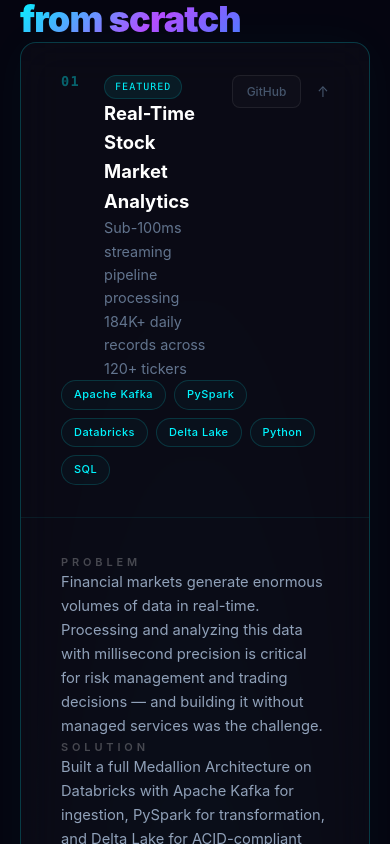
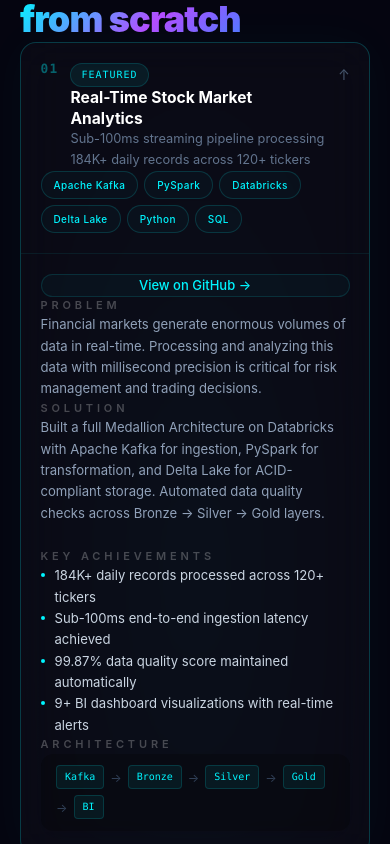
Before and after one commit to Sam1377/Sahil_Portfolio, a Next.js app: page / in a window 390 px wide. Shown: the part 4820-5664 px from the top of the page. Built offline with nearby package versions, Linux system fonts and the light colour scheme.

Commit message:
Refactor project descriptions and improve layout

```diff
--- a/app/components/Projects.tsx
+++ b/app/components/Projects.tsx
@@ -5,13 +5,12 @@ import { useInView } from 'react-intersection-observer';
 
 const projects = [
   {
-    id: 'stock',
-    number: '01',
+    id: 'stock', number: '01',
     title: 'Real-Time Stock Market Analytics',
     tagline: 'Sub-100ms streaming pipeline processing 184K+ daily records across 120+ tickers',
     color: '#00f5ff',
-    problem: 'Financial markets generate enormous volumes of data in real-time. Processing and analyzing this data with millisecond precision is critical for risk management and trading decisions — and building it without managed services was the challenge.',
-    solution: 'Built a full Medallion Architecture on Databricks with Apache Kafka for ingestion, PySpark for transformation, and Delta Lake for ACID-compliant storage. Automated data quality checks across Bronze → Silver → Gold layers ensure a 99.87% quality score.',
+    problem: 'Financial markets generate enormous volumes of data in real-time. Processing and analyzing this data with millisecond precision is critical for risk management and trading decisions.',
+    solution: 'Built a full Medallion Architecture on Databricks with Apache Kafka for ingestion, PySpark for transformation, and Delta Lake for ACID-compliant storage. Automated data quality checks across Bronze → Silver → Gold layers.',
     impact: [
       '184K+ daily records processed across 120+ tickers',
       'Sub-100ms end-to-end ingestion latency achieved',
@@ -19,18 +18,17 @@ const projects = [
       '9+ BI dashboard visualizations with real-time alerts',
     ],
     stack: ['Apache Kafka', 'PySpark', 'Databricks', 'Delta Lake', 'Python', 'SQL'],
-    architecture: ['Kafka Producer', '→', 'Bronze Layer', '→', 'Silver Layer', '→', 'Gold Layer', '→', 'BI Dashboards'],
+    architecture: ['Kafka', '→', 'Bronze', '→', 'Silver', '→', 'Gold', '→', 'BI'],
     github: 'https://github.com/Sam1377/StockMarket_Data_Pipeline',
     featured: true,
   },
   {
-    id: 'spotify',
-    number: '02',
+    id: 'spotify', number: '02',
     title: 'Spotify Data Pipeline',
     tagline: 'Serverless AWS pipeline automating ingestion of 180+ tracks daily with zero manual effort',
     color: '#b44dff',
     problem: 'Spotify data is dynamic and vast. The goal was to build a fully automated, scalable pipeline without maintaining any dedicated database infrastructure — entirely serverless.',
-    solution: 'Engineered a serverless AWS pipeline: Lambda extracts data → stored in a two-zone S3 data lake → AWS Glue for automatic schema detection → Athena for serverless SQL analytics. Orchestrated via Airflow DAGs with retry logic.',
+    solution: 'Engineered a serverless AWS pipeline: Lambda extracts data → stored in a two-zone S3 data lake → AWS Glue for automatic schema detection → Athena for serverless SQL analytics. Orchestrated via Airflow DAGs.',
     impact: [
       '180+ tracks processed daily with zero manual intervention',
       'Two-zone S3 data lake with automatic schema detection via Glue',
@@ -38,13 +36,12 @@ const projects = [
       'No dedicated database infrastructure required at all',
     ],
     stack: ['AWS Lambda', 'Amazon S3', 'AWS Glue', 'Amazon Athena', 'Apache Airflow', 'Python'],
-    architecture: ['Spotify API', '→', 'Lambda', '→', 'S3 Raw Zone', '→', 'Glue Crawler', '→', 'Athena'],
+    architecture: ['Spotify API', '→', 'Lambda', '→', 'S3', '→', 'Glue', '→', 'Athena'],
     github: 'https://github.com/Sam1377/Spotify_Data_Pipeline',
     featured: true,
   },
   {
-    id: 'nexus',
-    number: '03',
+    id: 'nexus', number: '03',
     title: 'Nexus — Collaborative Code Editor',
     tagline: 'Real-time multi-user coding platform with zero-latency sync across shared rooms',
     color: '#4d79ff',
@@ -57,7 +54,7 @@ const projects = [
       'Persistent rooms and chat history powered by MongoDB',
     ],
     stack: ['React.js', 'Node.js', 'Express.js', 'MongoDB', 'Socket.io', 'CodeMirror 6'],
-    architecture: ['Client A', '↔', 'Socket.io Server', '↔', 'Client B', '→', 'MongoDB'],
+    architecture: ['Client A', '↔', 'Socket.io', '↔', 'Client B', '→', 'MongoDB'],
     github: 'https://github.com/Sam1377/nexus_version1',
     featured: false,
   },
@@ -65,27 +62,16 @@ const projects = [
 
 function ArchDiagram({ nodes, color }: { nodes: string[]; color: string }) {
   return (
-    <div
-      className="flex flex-wrap items-center gap-2 rounded-xl mt-4"
-      style={{ background: 'rgba(0,0,0,0.25)', padding: '14px 18px' }}
-    >
+    <div className="flex flex-wrap items-center gap-1.5 sm:gap-2 rounded-xl mt-3 sm:mt-4"
+      style={{ background: 'rgba(0,0,0,0.25)', padding: 'clamp(10px,3vw,14px) clamp(12px,4vw,18px)' }}>
       {nodes.map((n, i) => (
         n === '→' || n === '↔' ? (
-          <span key={i} className="text-slate-700" style={{ fontSize: '13px' }}>{n}</span>
+          <span key={i} className="text-slate-700" style={{ fontSize: '12px' }}>{n}</span>
         ) : (
-          <span
-            key={i}
-            className="font-mono rounded"
-            style={{
-              fontSize: '11px',
-              padding: '4px 10px',
-              background: `${color}10`,
-              color,
-              border: `1px solid ${color}25`,
-            }}
-          >
-            {n}
-          </span>
+          <span key={i} className="font-mono rounded" style={{
+            fontSize: 'clamp(10px,2.5vw,11px)', padding: '3px 8px',
+            background: `${color}10`, color, border: `1px solid ${color}25`,
+          }}>{n}</span>
         )
       ))}
     </div>
@@ -103,159 +89,106 @@ export default function Projects() {
       }} />
 
       <div className="section-container">
-        <motion.div
-          initial={{ opacity: 0, y: 24 }}
-          animate={inView ? { opacity: 1, y: 0 } : {}}
-          transition={{ duration: 0.6 }}
-          className="mb-20"
-        >
+        <motion.div initial={{ opacity: 0, y: 24 }} animate={inView ? { opacity: 1, y: 0 } : {}} transition={{ duration: 0.6 }}
+          className="mb-12 sm:mb-20">
           <div className="section-label mb-4">Projects</div>
           <h2 className="font-black text-white tracking-tight leading-tight" style={{ fontSize: 'clamp(36px, 5vw, 56px)' }}>
-            Systems I&apos;ve engineered<br />
-            <span className="gradient-text">from scratch</span>
+            Systems I&apos;ve engineered<br /><span className="gradient-text">from scratch</span>
           </h2>
         </motion.div>
 
-        <div className="space-y-5">
+        <div className="space-y-4 sm:space-y-5">
           {projects.map((proj, i) => {
             const isOpen = expanded === proj.id;
             return (
-              <motion.div
-                key={proj.id}
-                initial={{ opacity: 0, y: 24 }}
-                animate={inView ? { opacity: 1, y: 0 } : {}}
-                transition={{ duration: 0.5, delay: i * 0.1 }}
-              >
-                <div
-                  className="glass-card rounded-2xl overflow-hidden transition-all duration-300 cursor-pointer"
-                  style={{
-                    border: `1px solid ${isOpen ? proj.color + '35' : 'rgba(255,255,255,0.06)'}`,
-                    boxShadow: isOpen ? `0 0 50px ${proj.color}08` : '',
-                  }}
-                  onClick={() => setExpanded(isOpen ? null : proj.id)}
-                >
-                  {/* Header row */}
-                  <div style={{ padding: '32px 40px' }}>
-                    <div className="flex items-start justify-between gap-6">
-                      <div className="flex items-start gap-6 flex-1">
-                        {/* Number */}
-                        <div
-                          className="font-mono font-black flex-shrink-0 leading-none mt-1"
-                          style={{ fontSize: '0.85rem', color: `${proj.color}60`, letterSpacing: '0.1em' }}
-                        >
+              <motion.div key={proj.id}
+                initial={{ opacity: 0, y: 24 }} animate={inView ? { opacity: 1, y: 0 } : {}} transition={{ duration: 0.5, delay: i * 0.1 }}>
+                <div className="glass-card rounded-2xl overflow-hidden transition-all duration-300 cursor-pointer"
+                  style={{ border: `1px solid ${isOpen ? proj.color + '35' : 'rgba(255,255,255,0.06)'}`, boxShadow: isOpen ? `0 0 50px ${proj.color}08` : '' }}
+                  onClick={() => setExpanded(isOpen ? null : proj.id)}>
+
+                  {/* Header */}
+                  <div style={{ padding: 'clamp(20px,5vw,32px) clamp(16px,5vw,40px)' }}>
+                    <div className="flex items-start justify-between gap-3 sm:gap-6">
+                      <div className="flex items-start gap-3 sm:gap-6 flex-1 min-w-0">
+                        <div className="font-mono font-black flex-shrink-0 leading-none mt-1"
+                          style={{ fontSize: '0.8rem', color: `${proj.color}60`, letterSpacing: '0.1em' }}>
                           {proj.number}
                         </div>
-                        <div className="flex-1">
-                          <div className="flex items-center gap-3 mb-2 flex-wrap">
+                        <div className="flex-1 min-w-0">
+                          <div className="flex items-center gap-2 sm:gap-3 mb-2 flex-wrap">
                             {proj.featured && (
-                              <span
-                                className="font-mono tracking-widest"
-                                style={{
-                                  fontSize: '10px',
-                                  padding: '3px 10px',
-                                  borderRadius: '20px',
-                                  background: `${proj.color}12`,
-                                  color: proj.color,
-                                  border: `1px solid ${proj.color}25`,
-                                }}
-                              >
+                              <span className="font-mono tracking-widest"
+                                style={{ fontSize: '10px', padding: '3px 10px', borderRadius: '20px', background: `${proj.color}12`, color: proj.color, border: `1px solid ${proj.color}25` }}>
                                 FEATURED
                               </span>
                             )}
                           </div>
-                          <h3 className="text-white font-bold mb-2" style={{ fontSize: '1.15rem' }}>
+                          <h3 className="text-white font-bold mb-1.5 sm:mb-2 leading-snug"
+                            style={{ fontSize: 'clamp(0.95rem, 4vw, 1.15rem)' }}>
                             {proj.title}
                           </h3>
-                          <p className="text-slate-500 leading-relaxed" style={{ fontSize: '0.9rem' }}>
+                          <p className="text-slate-500 leading-relaxed" style={{ fontSize: 'clamp(0.8rem, 3vw, 0.9rem)' }}>
                             {proj.tagline}
                           </p>
                         </div>
                       </div>
 
-                      <div className="flex items-center gap-4 flex-shrink-0">
-                        <a
-                          href={proj.github}
-                          target="_blank"
-                          rel="noopener noreferrer"
+                      <div className="flex items-center gap-2 sm:gap-4 flex-shrink-0">
+                        <a href={proj.github} target="_blank" rel="noopener noreferrer"
                           onClick={e => e.stopPropagation()}
-                          className="text-slate-600 hover:text-slate-300 transition-colors font-medium"
-                          style={{
-                            fontSize: '12px',
-                            textDecoration: 'none',
-                            padding: '6px 14px',
-                            borderRadius: '8px',
-                            border: '1px solid rgba(255,255,255,0.07)',
-                            background: 'rgba(255,255,255,0.02)',
-                          }}
-                        >
+                          className="hidden sm:block text-slate-600 hover:text-slate-300 transition-colors font-medium"
+                          style={{ fontSize: '12px', textDecoration: 'none', padding: '6px 14px', borderRadius: '8px', border: '1px solid rgba(255,255,255,0.07)', background: 'rgba(255,255,255,0.02)' }}>
                           GitHub
                         </a>
-                        <span
-                          className="text-slate-600 transition-transform duration-300"
-                          style={{ transform: isOpen ? 'rotate(180deg)' : 'rotate(0deg)', display: 'block', fontSize: '14px' }}
-                        >
+                        <span className="text-slate-600 transition-transform duration-300 flex-shrink-0"
+                          style={{ transform: isOpen ? 'rotate(180deg)' : 'rotate(0deg)', display: 'block', fontSize: '14px' }}>
                           ↓
                         </span>
                       </div>
                     </div>
 
                     {/* Tech badges */}
-                    <div className="flex flex-wrap gap-2 mt-5 pl-10">
+                    <div className="flex flex-wrap gap-1.5 sm:gap-2 mt-4 sm:mt-5 pl-6 sm:pl-10">
                       {proj.stack.map(s => (
-                        <span
-                          key={s}
-                          className="tech-badge"
-                          style={{
-                            borderColor: `${proj.color}28`,
-                            color: proj.color,
-                            background: `${proj.color}07`,
-                            fontSize: '11px',
-                          }}
-                        >
+                        <span key={s} className="tech-badge"
+                          style={{ borderColor: `${proj.color}28`, color: proj.color, background: `${proj.color}07`, fontSize: '10px' }}>
                           {s}
                         </span>
                       ))}
                     </div>
                   </div>
 
-                  {/* Expanded detail */}
+                  {/* Expanded */}
                   <AnimatePresence>
                     {isOpen && (
-                      <motion.div
-                        initial={{ height: 0, opacity: 0 }}
-                        animate={{ height: 'auto', opacity: 1 }}
-                        exit={{ height: 0, opacity: 0 }}
-                        transition={{ duration: 0.35 }}
-                        style={{ overflow: 'hidden' }}
-                      >
-                        <div
-                          style={{
-                            padding: '36px 40px 40px',
-                            borderTop: `1px solid ${proj.color}12`,
-                          }}
-                        >
-                          <div className="grid md:grid-cols-2 gap-10">
-                            <div className="space-y-7">
+                      <motion.div initial={{ height: 0, opacity: 0 }} animate={{ height: 'auto', opacity: 1 }} exit={{ height: 0, opacity: 0 }} transition={{ duration: 0.35 }} style={{ overflow: 'hidden' }}>
+                        <div style={{ padding: 'clamp(20px,5vw,36px) clamp(16px,5vw,40px) clamp(24px,5vw,40px)', borderTop: `1px solid ${proj.color}12` }}>
+                          {/* Mobile: GitHub link */}
+                          <a href={proj.github} target="_blank" rel="noopener noreferrer"
+                            className="sm:hidden flex items-center justify-center gap-2 mb-5 py-2.5 rounded-xl font-medium transition-all"
+                            style={{ fontSize: '13px', textDecoration: 'none', color: proj.color, background: `${proj.color}08`, border: `1px solid ${proj.color}20` }}>
+                            View on GitHub →
+                          </a>
+
+                          <div className="grid md:grid-cols-2 gap-6 sm:gap-10">
+                            <div className="space-y-5 sm:space-y-7">
                               <div>
-                                <div className="section-label mb-3" style={{ color: 'rgba(255,255,255,0.25)' }}>Problem</div>
-                                <p className="text-slate-400 leading-relaxed" style={{ fontSize: '0.92rem' }}>{proj.problem}</p>
+                                <div className="section-label mb-2 sm:mb-3" style={{ color: 'rgba(255,255,255,0.25)' }}>Problem</div>
+                                <p className="text-slate-400 leading-relaxed" style={{ fontSize: 'clamp(0.82rem,3vw,0.92rem)' }}>{proj.problem}</p>
                               </div>
                               <div>
-                                <div className="section-label mb-3" style={{ color: 'rgba(255,255,255,0.25)' }}>Solution</div>
-                                <p className="text-slate-400 leading-relaxed" style={{ fontSize: '0.92rem' }}>{proj.solution}</p>
+                                <div className="section-label mb-2 sm:mb-3" style={{ color: 'rgba(255,255,255,0.25)' }}>Solution</div>
+                                <p className="text-slate-400 leading-relaxed" style={{ fontSize: 'clamp(0.82rem,3vw,0.92rem)' }}>{proj.solution}</p>
                               </div>
                             </div>
-
-                            <div className="space-y-7">
+                            <div className="space-y-5 sm:space-y-7">
                               <div>
-                                <div className="section-label mb-3" style={{ color: 'rgba(255,255,255,0.25)' }}>Key Achievements</div>
-                                <ul className="space-y-3">
+                                <div className="section-label mb-2 sm:mb-3" style={{ color: 'rgba(255,255,255,0.25)' }}>Key Achievements</div>
+                                <ul className="space-y-2.5 sm:space-y-3">
                                   {proj.impact.map((imp, ii) => (
-                                    <li key={ii} className="flex gap-3 text-slate-300 leading-relaxed" style={{ fontSize: '0.92rem' }}>
-                                      <span
-                                        className="flex-shrink-0 rounded-full"
-                                        style={{ width: '4px', height: '4px', background: proj.color, marginTop: '9px' }}
-                                      />
+                                    <li key={ii} className="flex gap-2.5 sm:gap-3 text-slate-300 leading-relaxed" style={{ fontSize: 'clamp(0.82rem,3vw,0.92rem)' }}>
+                                      <span className="flex-shrink-0 rounded-full" style={{ width: '4px', height: '4px', background: proj.color, marginTop: '8px' }} />
                                       {imp}
                                     </li>
                                   ))}
```
